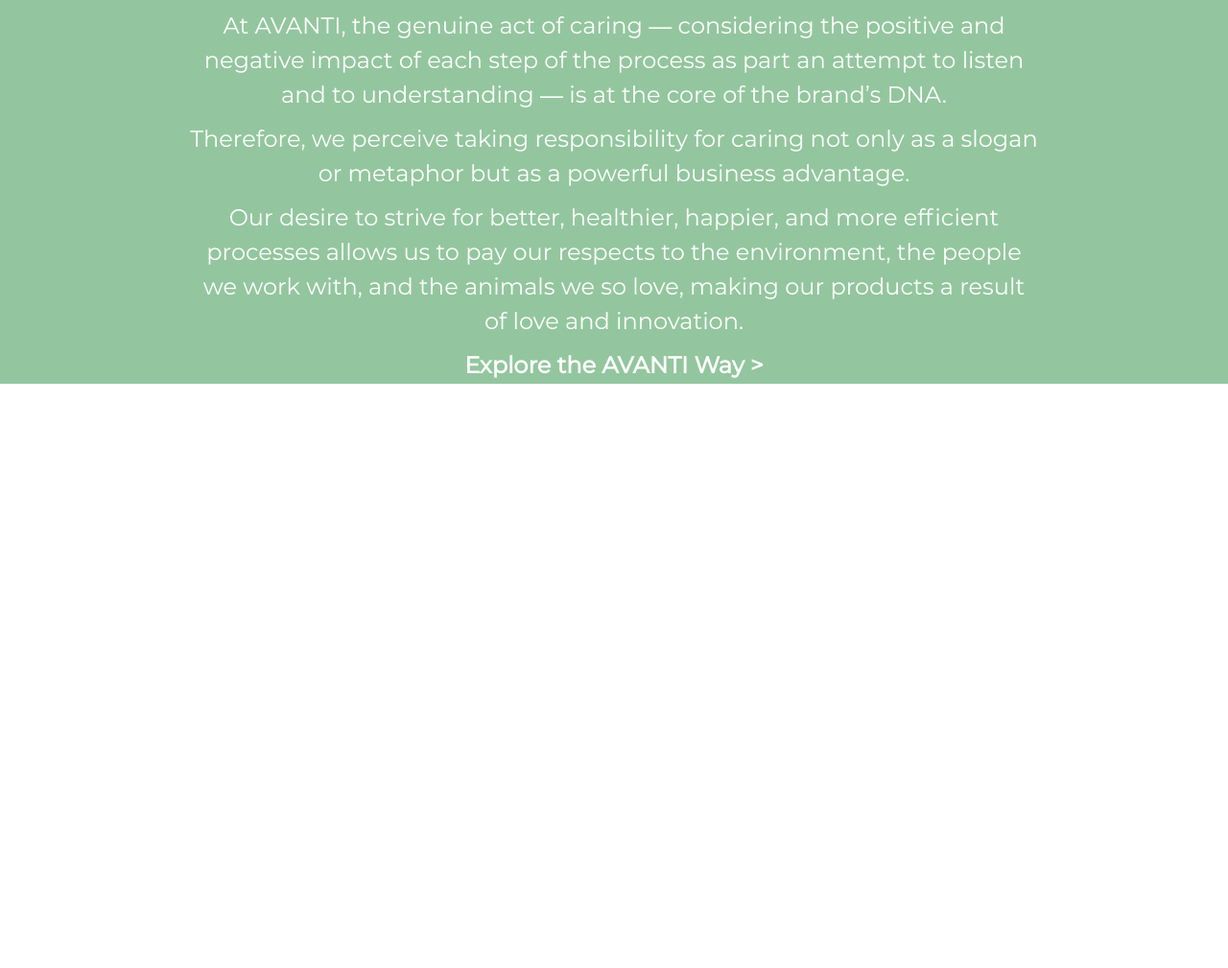
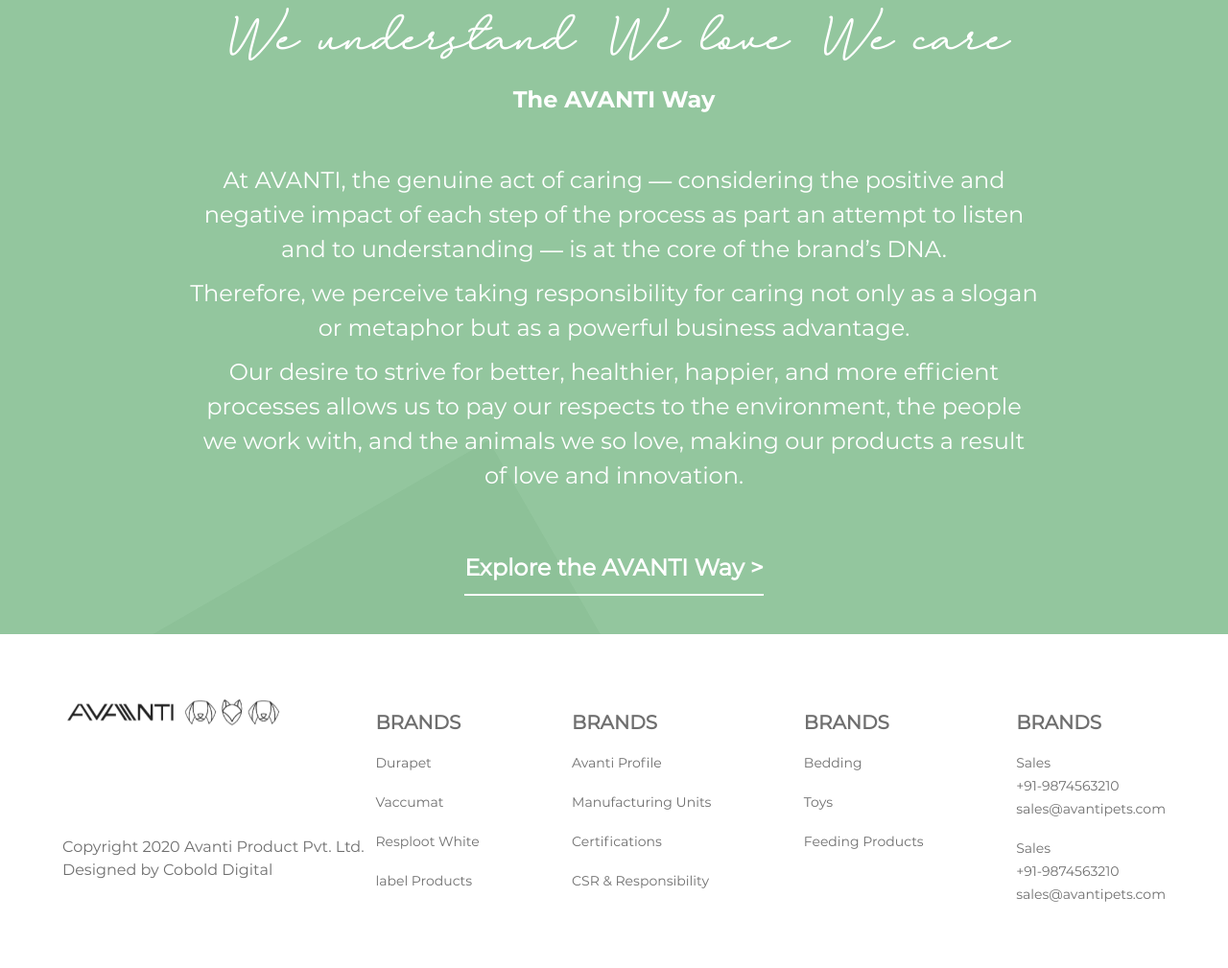
Before and after one commit to mohsin667/cobold, a website: page index.html in a window 1280 px wide. Shown: the part 3129-4138 px from the top of the page at 96% size. Before the commit the page ends 3529 px from the top, so only its background shows below. Drawn offline with Linux system fonts and the light colour scheme.

Commit message:
footer completed

```diff
--- a/assets/js/app.js
+++ b/assets/js/app.js
@@ -4,10 +4,11 @@
     const slideBack = document.querySelector(".logo .slide-arrow")
     trigger.addEventListener("click",e=>{
         nav.classList.add("flaot")
+        $("body").css("overflow","hidden")
     })
     slideBack.addEventListener("click",e=>{
         nav.classList.remove("flaot")
-
+        $("body").css("overflow","visible")
     })
 
     // banner slider
--- a/index.html
+++ b/index.html
@@ -239,8 +239,53 @@
             <div class="link-row">
                 <a href="#">Explore the AVANTI Way ></a>
             </div>
+            <div class="cake"></div>
         </div>
 
+        <footer>
+            <div class="logo">
+                <a href="#">
+                    <img src="./assets/img/logo-white.PNG" alt="">
+                </a>
+            </div>
+            <ul>
+                <li><h3>BRANDS</h3></li>
+                <li><a href="#">Durapet </a></li>
+                <li><a href="#">Vaccumat </a></li>
+                <li><a href="#">Resploot White </a></li>
+                <li><a href="#">label Products</a></li>
+            </ul>
+            <ul>
+                <li><h3>BRANDS</h3></li>
+                <li><a href="#">Avanti Profile </a></li>
+                <li><a href="#">Manufacturing Units</a></li>
+                <li><a href="#">Certifications</a></li>
+                <li><a href="#">CSR & Responsibility</a></li>
+            </ul>
+            <ul>
+                <li><h3>BRANDS</h3></li>
+                <li><a href="#">Bedding </a></li>
+                <li><a href="#">Toys </a></li>
+                <li><a href="#">Feeding Products</a></li>
+            </ul>
+            <ul>
+                <li><h3>BRANDS</h3></li>
+                <li>
+                    <p>Sales </p>
+                    <p>+91-9874563210 </p>
+                    <p>sales@avantipets.com</p>
+                </li>
+                <li>
+                    <p>Sales </p>
+                    <p>+91-9874563210 </p>
+                    <p>sales@avantipets.com</p>
+                </li>
+
+            </ul>
+            <div class="copy-text">
+                <a href="#">Copyright 2020 Avanti Product Pvt. Ltd. <br />Designed by Cobold Digital</a>
+            </div>
+        </footer>
     </div>
 </body>
     <script src="assets/js/vendor/jquery-3.5.1.js"></script>
--- a/scss/modules/_cr-section.scss
+++ b/scss/modules/_cr-section.scss
@@ -2,28 +2,62 @@
     width: 100%;
     float: left;
     background-color: #93C69E;
-    padding: 9rem 6.5rem 0;
+    padding: 9rem 1.5rem 0;
+    position: relative;
+    overflow: hidden;
+    @include media($medium) {
+        padding: 9rem 6.5rem 0;
+    }
+    .cake {
+        position: absolute;
+        bottom: 0;
+        width: 100%;
+        height: 100%;
+        background-color: #8dc198;
+        left: 2.5rem;
+        transform-origin: center;
+        z-index: 2;
+        transform: rotate(60deg);
+
+        @include media($large) {
+            bottom: -85%;
+            width: 50%;
+        }
+    }
     .text-section {
         max-width: 88.5rem;
         margin: 0 auto;
         text-align: center;
-
+        position: relative;
+        z-index: 3;
+        margin-bottom: 5rem;
         h3 {
             font-family: $italic;
-            font-size: 2.3rem;
+            font-size: 1.8rem;
+            line-height: 3;
             color: #fff;
-            margin-bottom: 5rem;
+            margin-bottom: 2rem;
+
+            @include media($large) {
+                margin-bottom: 5rem;
+            font-size: 2.4rem;
+
+            }
             span {
+                line-height: 1;
                 font-family: $bold;
                 display: block;
                 margin-top: 1.8rem;
             }
         }
         p{
-            font-size: 2.4rem;
+            font-size: 1.6rem;
             color: #fff;
             line-height: 1.5;
             padding-bottom: 1rem;
+            @include media($large) {
+                font-size: 2.4rem;
+            }
         }
     }
     .link-row {
@@ -31,6 +65,24 @@
         text-align: center;
         color: #fff;
         font-weight: 900;
-        font-size: 2.4rem;
+        font-size: 1.6rem;
+        position: relative;
+        z-index: 3;
+        margin-bottom: 5rem;
+        @include media($large) {
+            font-size: 2.4rem;
+        }
+        a {
+            position: relative;
+            &:after {
+                width: 100%;
+                height: 2px;
+                background-color: #fff;
+                content: "";
+                position: absolute;
+                bottom: -1rem;
+                display: block;
+            }
+        }
     }
 }
--- a/scss/modules/_graphic-and-image.scss
+++ b/scss/modules/_graphic-and-image.scss
@@ -5,8 +5,10 @@
     display: flex;
     flex-flow: wrap;
     align-items: center;
+    margin-bottom: 6rem;
     @include media($large) {
         padding: 0 6.5rem;
+        margin-bottom: 12rem;
     }
 
     .textual-block {
--- a/scss/modules/global/_footer.scss
+++ b/scss/modules/global/_footer.scss
@@ -0,0 +1,51 @@
+footer {
+    width: 100%;
+    float: left;
+    padding: 3rem 1.5rem;
+    display: flex;
+    justify-content: space-between;
+    flex-flow:column;
+    position: relative;
+    @include media($medium) {
+        padding: 6.5rem;
+        flex-flow:row ;
+
+    }
+    .copy-text {
+        bottom: 9rem;
+        opacity: 0.8;
+        margin-top: 3rem;
+        @include media($medium) {
+            position: absolute;
+        }
+    }
+    .logo {
+        flex-grow: 2;
+        max-width: 23rem;
+    }
+    ul {
+        opacity: 0.8;
+        margin-bottom: 0;
+        li {
+            margin-bottom: 2rem;
+            font-size: 1.4rem;
+            p {
+                font-size: 1.4rem;
+            }
+            &:last-child {
+                margin-bottom: 0;
+            }
+        }
+        &:last-child {
+            li {
+                margin-bottom: 1rem;
+                @include media($medium) {
+                    text-align: right;
+                }
+                &:first-child {
+                    margin-bottom: 2rem;
+                }
+            }
+        }
+    }
+}
--- a/scss/modules/global/_header.scss
+++ b/scss/modules/global/_header.scss
@@ -177,7 +177,7 @@
                 justify-content: center;
                 position: absolute;
                 width: 100%;
-                bottom: -5rem;
+                bottom: -7rem;
 
                 @include media($xxlarge){
                     bottom: -25rem;
```
Also changed, not shown: assets/css/app.css, assets/img/logo-white.PNG (added).
